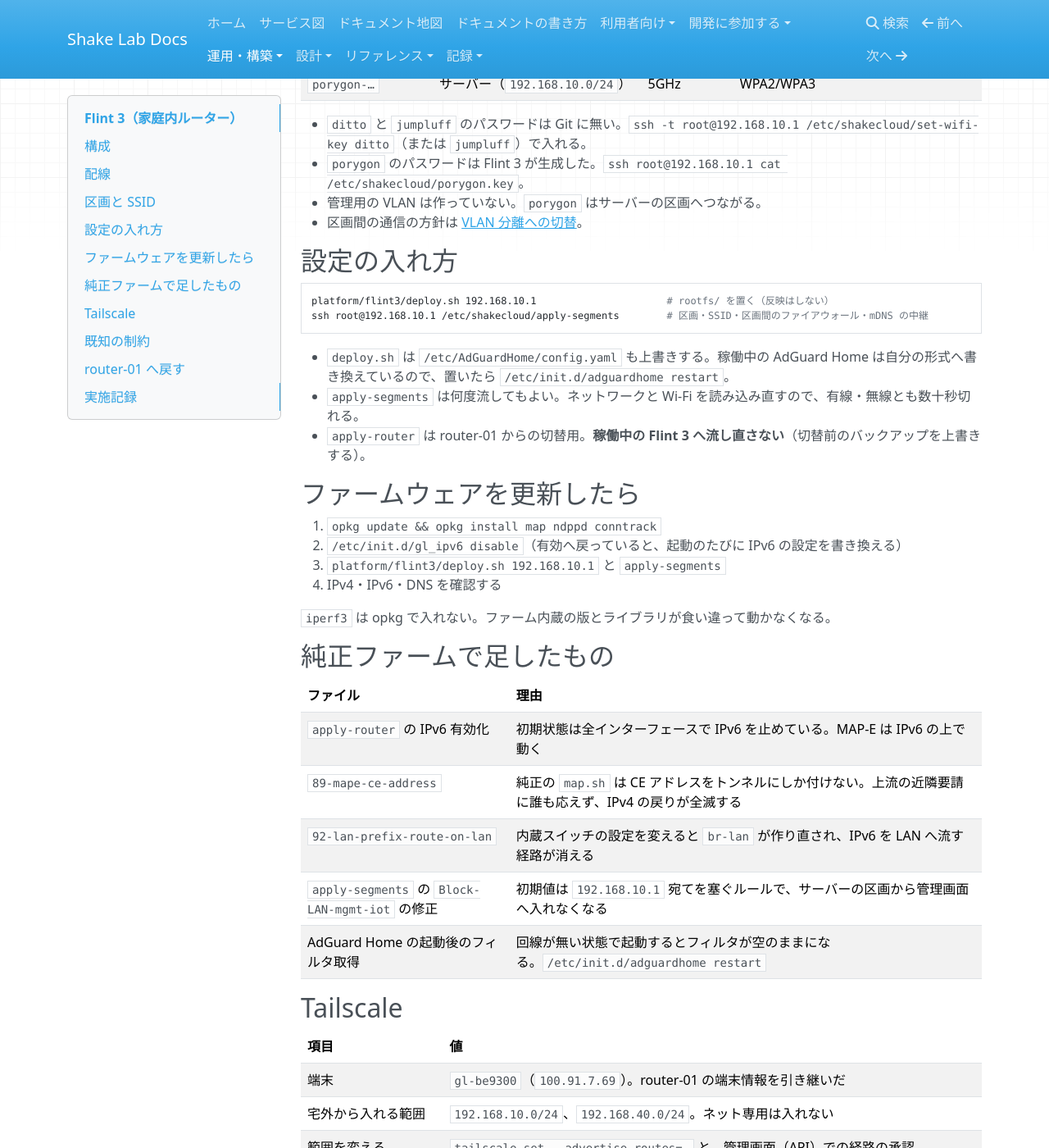
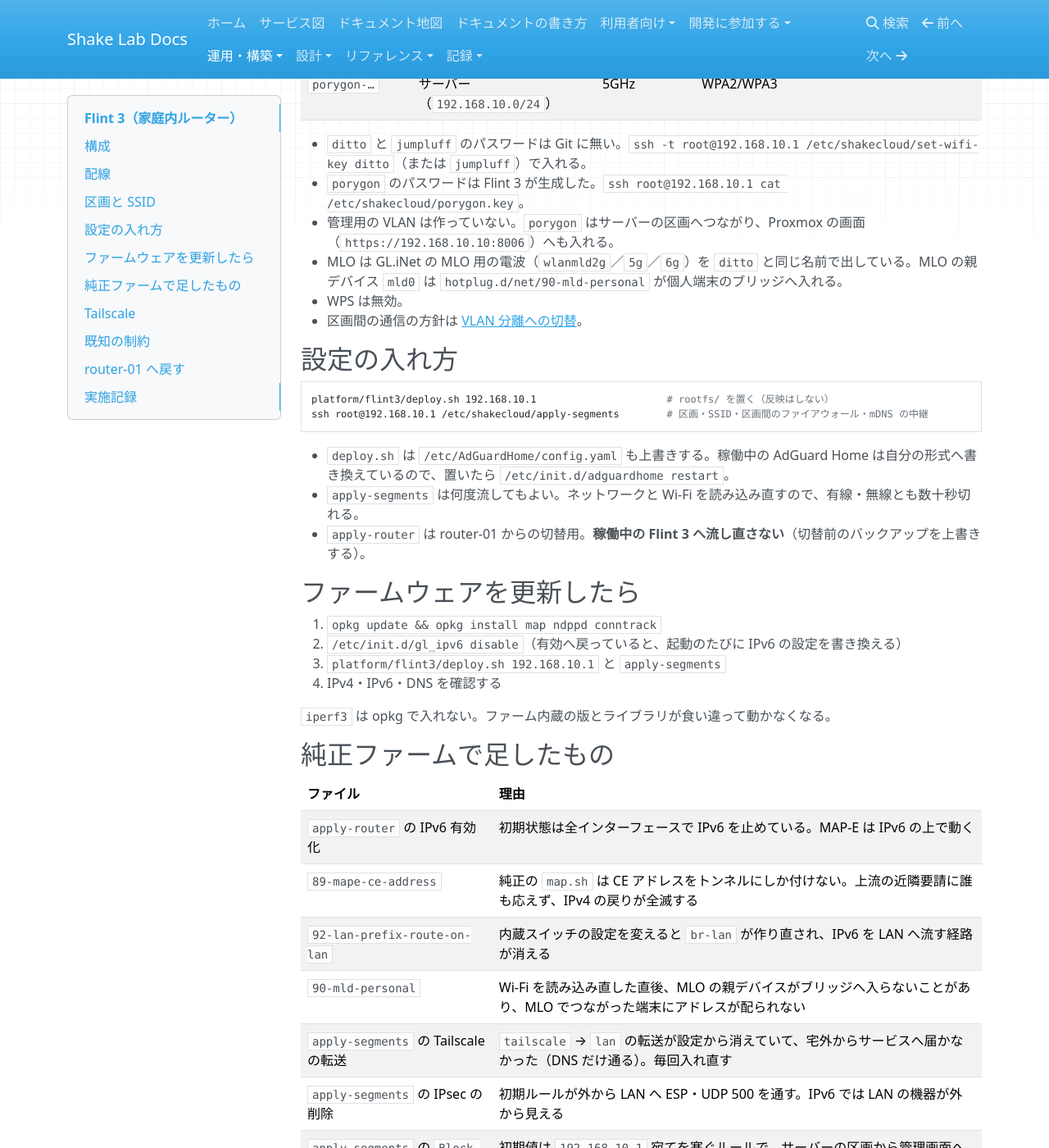
Before and after one commit to rurutheGeek/shake-cloud, an MkDocs documentation site: the page built from docs/operations/flint3.md, in a window 1280 px wide and 1400 px high, scrolled down 1225 px. Shown: the whole window at 82% size. Built offline with MkDocs 1.6.1, drawn with Linux system fonts in a browser that asks for light colours; nearby versions of some CDN libraries; a script that is not in the unit is left out; some of the changed text lies outside the part shown.

Commit message:
fix(flint3): 宅外の Tailscale からサービスへ届くようにし、MLO を有効にする
- tailscale → lan の転送が設定から消えていて、宅外のスマホからサービスへ
  届かなかった（DNS だけ通る）。apply-segments が毎回入れ直す
- ditto で MLO（6GHz・5GHz・2.4GHz）。MLO の親デバイスを個人端末の
  ブリッジへ入れる hotplug を追加（入らないと端末にアドレスが配られない）
- 開発用の VM（dev-01・dev-02）から個人端末への接続を許可（実機への adb）
- 外から LAN へ IPsec を通す初期ルールを削除。WPS を無効化

Co-Authored-By: Claude Opus 5.5 <noreply@anthropic.com>

```diff
--- a/docs/operations/flint3.md
+++ b/docs/operations/flint3.md
@@ -42,13 +42,15 @@ K11 の WAN（`nic0`）は空き。内蔵スイッチの番号は LAN1=7、LAN2=
 
 | SSID | 区画 | 帯域 | 暗号化 |
 | --- | --- | --- | --- |
-| `ditto-2hc355ek` | 個人端末（`192.168.40.0/24`） | 2.4／5／6GHz | 2.4／5GHz は WPA2/WPA3、6GHz は WPA3 |
+| `ditto-2hc355ek` | 個人端末（`192.168.40.0/24`） | 2.4／5／6GHz と MLO | 通常の電波は 2.4／5GHz が WPA2/WPA3、6GHz は WPA3。MLO の電波は WPA3 |
 | `jumpluff-p7y45x7r` | ネット専用（`192.168.50.0/24`） | 2.4GHz | WPA2、端末間は分離 |
 | `porygon-…` | サーバー（`192.168.10.0/24`） | 5GHz | WPA2/WPA3 |
 
 - `ditto` と `jumpluff` のパスワードは Git に無い。`ssh -t root@192.168.10.1 /etc/shakecloud/set-wifi-key ditto`（または `jumpluff`）で入れる。
 - `porygon` のパスワードは Flint 3 が生成した。`ssh root@192.168.10.1 cat /etc/shakecloud/porygon.key`。
-- 管理用の VLAN は作っていない。`porygon` はサーバーの区画へつながる。
+- 管理用の VLAN は作っていない。`porygon` はサーバーの区画へつながり、Proxmox の画面（`https://192.168.10.10:8006`）へも入れる。
+- MLO は GL.iNet の MLO 用の電波（`wlanmld2g`／`5g`／`6g`）を `ditto` と同じ名前で出している。MLO の親デバイス `mld0` は `hotplug.d/net/90-mld-personal` が個人端末のブリッジへ入れる。
+- WPS は無効。
 - 区画間の通信の方針は [VLAN 分離への切替](vlan.md)。
 
 ## 設定の入れ方
@@ -78,6 +80,9 @@ ssh root@192.168.10.1 /etc/shakecloud/apply-segments        # 区画・SSID・
 | `apply-router` の IPv6 有効化 | 初期状態は全インターフェースで IPv6 を止めている。MAP-E は IPv6 の上で動く |
 | `89-mape-ce-address` | 純正の `map.sh` は CE アドレスをトンネルにしか付けない。上流の近隣要請に誰も応えず、IPv4 の戻りが全滅する |
 | `92-lan-prefix-route-on-lan` | 内蔵スイッチの設定を変えると `br-lan` が作り直され、IPv6 を LAN へ流す経路が消える |
+| `90-mld-personal` | Wi-Fi を読み込み直した直後、MLO の親デバイスがブリッジへ入らないことがあり、MLO でつながった端末にアドレスが配られない |
+| `apply-segments` の Tailscale の転送 | `tailscale` → `lan` の転送が設定から消えていて、宅外からサービスへ届かなかった（DNS だけ通る）。毎回入れ直す |
+| `apply-segments` の IPsec の削除 | 初期ルールが外から LAN へ ESP・UDP 500 を通す。IPv6 では LAN の機器が外から見える |
 | `apply-segments` の `Block-LAN-mgmt-iot` の修正 | 初期値は `192.168.10.1` 宛てを塞ぐルールで、サーバーの区画から管理画面へ入れなくなる |
 | AdGuard Home の起動後のフィルタ取得 | 回線が無い状態で起動するとフィルタが空のままになる。`/etc/init.d/adguardhome restart` |
 
@@ -106,8 +111,8 @@ Tailscale を入れた Windows・スマホは、家の中にいても、家の
 - 同じ宛先へ短時間に何度もつなぐと、一部の接続が途中で止まる（ニチバンのサイトへ30回で12回）。MAP-E の 240 ポートを使い回すため。router-01 では起きなかった。
 - AdGuard Home の管理画面（`:3000`）は GL.iNet の管理画面のログインを要求する。`adguard.apextox.dpdns.org`（SSO 経由）からは入れない。
 - ルーターを入れ替えた直後は、上流が CE アドレスの持ち主を覚え直すまで約5分 IPv4 が止まる。
-- 6GHz と 5GHz・2.4GHz を束ねる MLO は未設定。WPS の無効化は設定済みで、次の Wi-Fi 再読込から効く。
 - DMZ（`192.168.30.0/24`）は未作成。
+- 開発用の VM（dev-01・dev-02）からは個人端末へ接続を始められる（実機のスマホへの adb など）。ほかのサーバーからは始められない。
 
 ## router-01 へ戻す
 
@@ -123,3 +128,4 @@ router-01 の Tailscale の端末情報は Flint 3 が使っている。router-0
 - 2026-10-13〜14: K11 経由の VLAN 100 で ONU を届ける切替試験を3回。1回目で CE アドレスの不具合、2回目で復帰時の5分待ちを確認。
 - 2026-10-14 00:10: router-01 から切替。00:56 に ONU を WAN へ直結。
 - 2026-10-14: AdGuard Home、Tailscale（端末情報の引き継ぎ）、区画と SSID、LAN3 の個人端末化、mDNS の中継。Aterm は撤去。router-01 は停止、自動起動なし。
+- 2026-10-14: 宅外から Tailscale でサービスへ届かない不具合を修正。MLO、WPS 無効化、IPsec の初期ルール削除、開発用 VM → 個人端末の許可。
```
Also changed, not shown: docs/operations/handover.md (+1 -1 lines), platform/flint3/README.md (+1 -0 lines), 4 other files.
